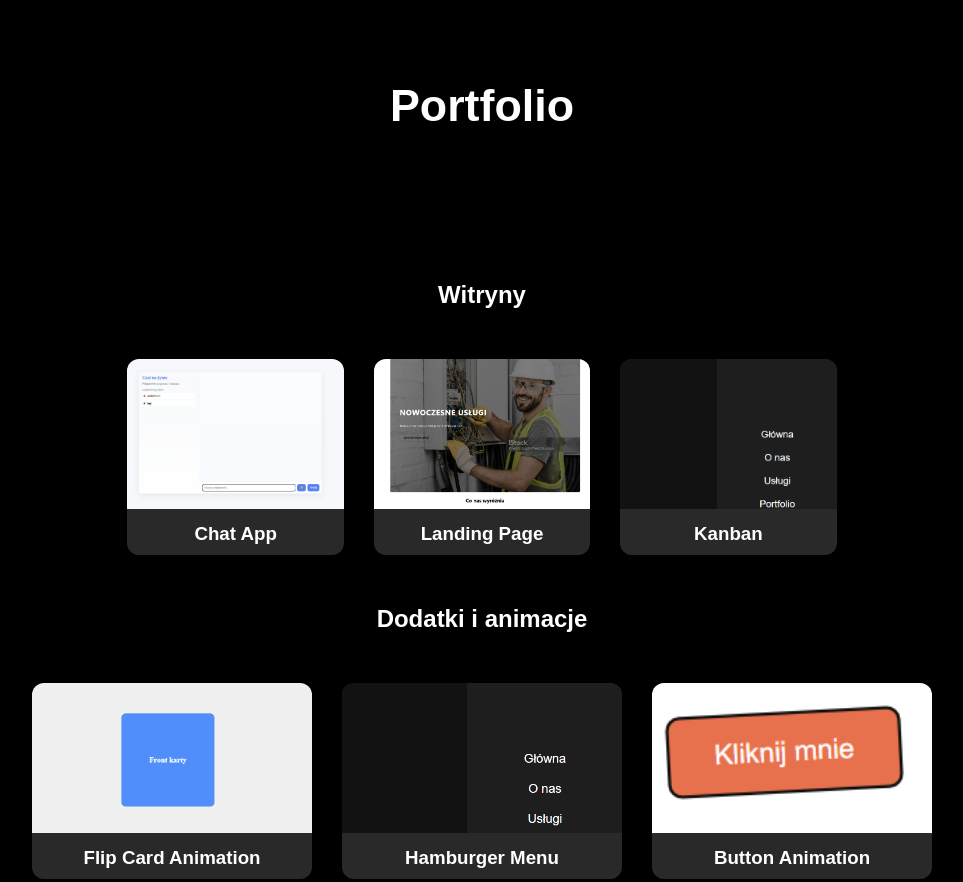
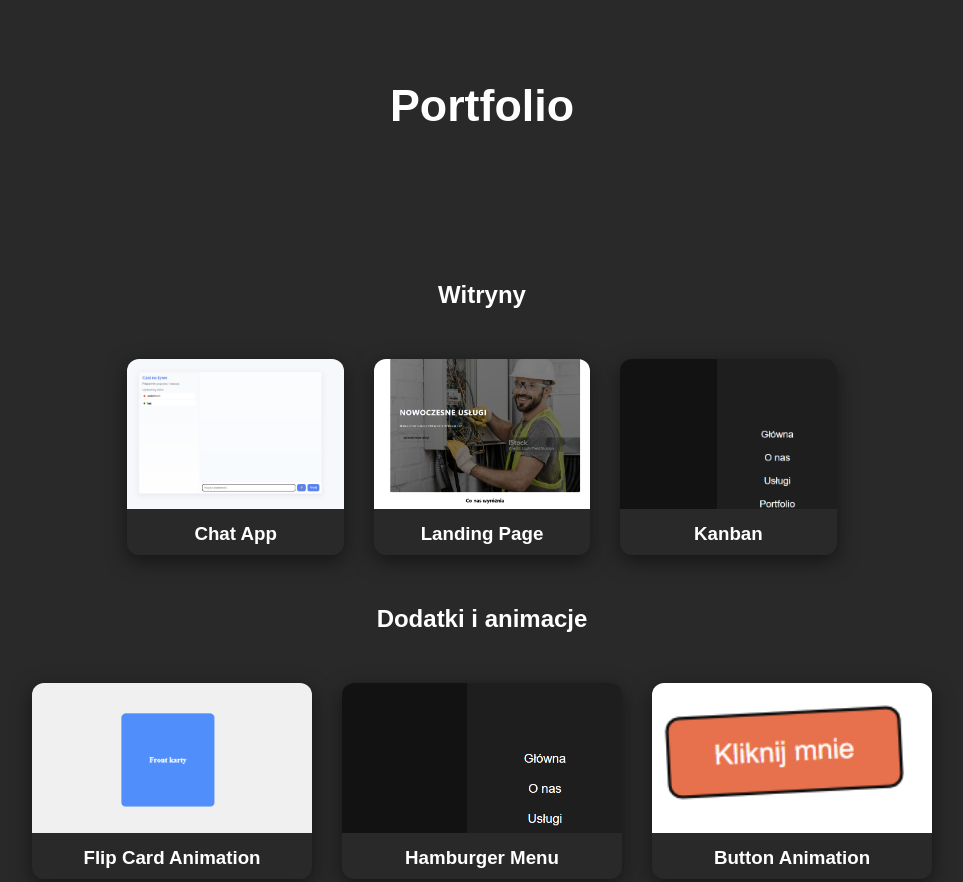
Before and after one commit to jajkopatatajko199/PORTFOLIO, a plain HTML site: page index.html in a window 1280 px wide. Shown: the top 882 px of the page, without its empty margins (158-1121 px from the left). Drawn offline with nearby package versions, Linux system fonts and the light colour scheme.

Commit message:
Update style.css

```diff
--- a/style.css
+++ b/style.css
@@ -6,7 +6,7 @@
 
 body {
   font-family: 'Poppins', sans-serif;
-  background: #000000;
+  background: #292929;
   color: #fff;
   display: flex;
   flex-direction: column;
```
